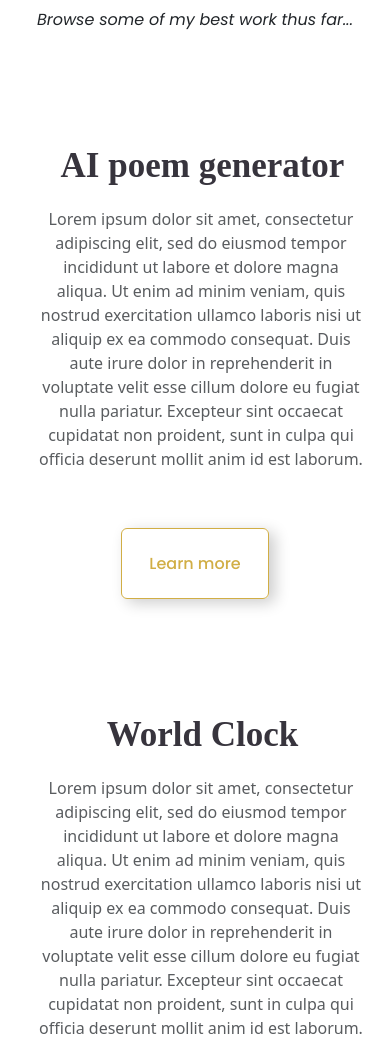
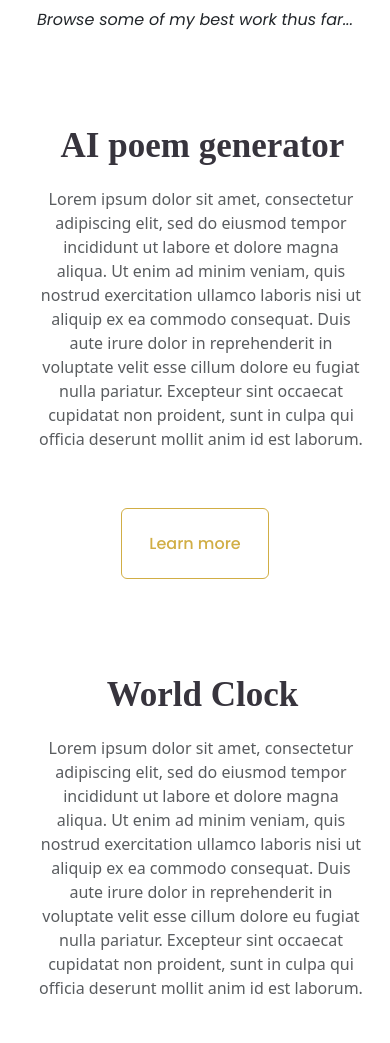
Before and after one commit to RRachelvd/portfolio-project-rachel, a plain HTML site: page index.html in a window 390 px wide. Shown: the part 680-1723 px from the top of the page. Drawn offline with nearby package versions, Linux system fonts and the light colour scheme; a web font is replaced by a local one.

Commit message:
Updated css

```diff
--- a/src/styles.css
+++ b/src/styles.css
@@ -37,7 +37,7 @@ h3 {
   font-family: "Poly", serif;
   font-weight: 600;
   font-size: 40px;
-  margin-top: 20px;
+  margin-top: 2px;
   color: var(--text-color);
 }
 
@@ -80,7 +80,6 @@ p {
   padding: 23px 27px;
   border-radius: 6px;
   background: var(--accent-color);
-  box-shadow: var(--shadow);
   font-family: "Poppins", sans-serif;
   font-weight: 500;
   font-size: 16px;
@@ -102,7 +101,6 @@ p {
   padding: 23px 27px;
   border-radius: 6px;
   background: white;
-  box-shadow: var(--shadow);
   font-family: "Poppins", sans-serif;
   font-weight: 500;
   font-size: 16px;
@@ -123,14 +121,10 @@ p {
 }
 
 .project-info {
-  margin-left: 25px;
+  margin-left: 18px;
 }
 
 @media (max-width: 900px) {
-  .project-info {
-    text-align: center;
-    margin-left: 0;
-  }
   .project-button {
     margin-left: 0;
   }
@@ -140,6 +134,17 @@ p {
   }
   p {
     padding: 0 5px;
+  }
+
+  h3 {
+    margin-top: 0;
+  }
+}
+
+@media (max-width: 750px) {
+  .project-info {
+    text-align: center;
+    margin-left: 0;
   }
 }
 
```
